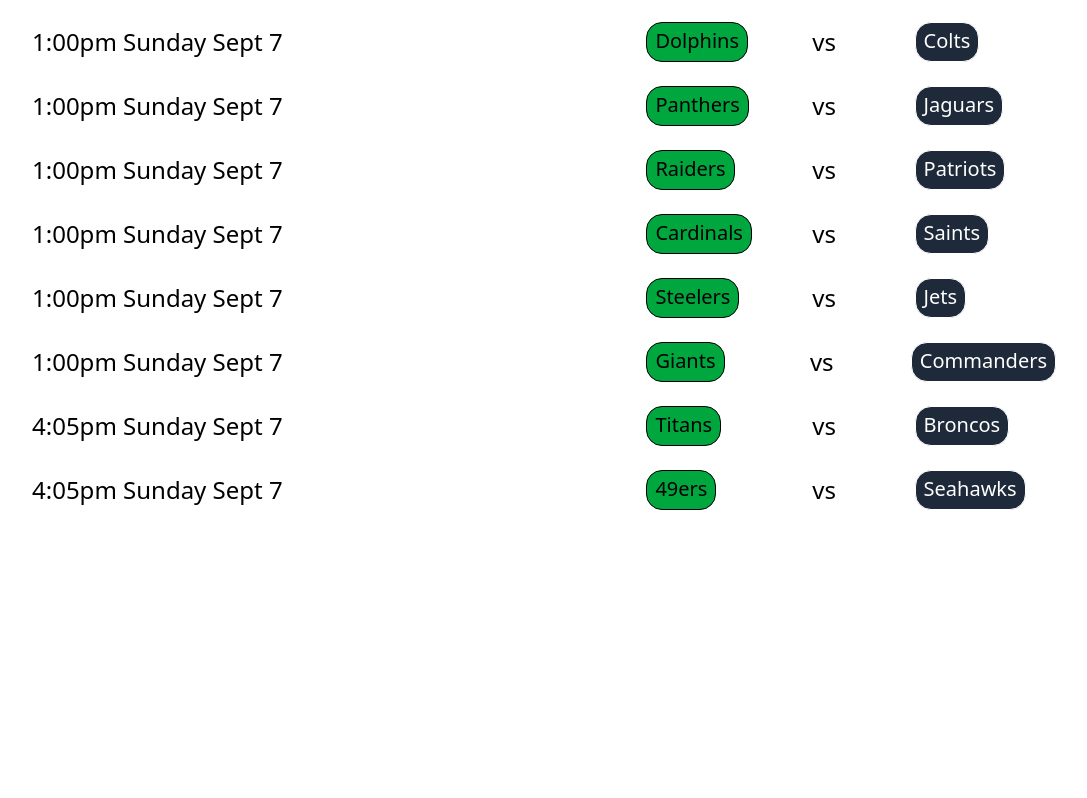
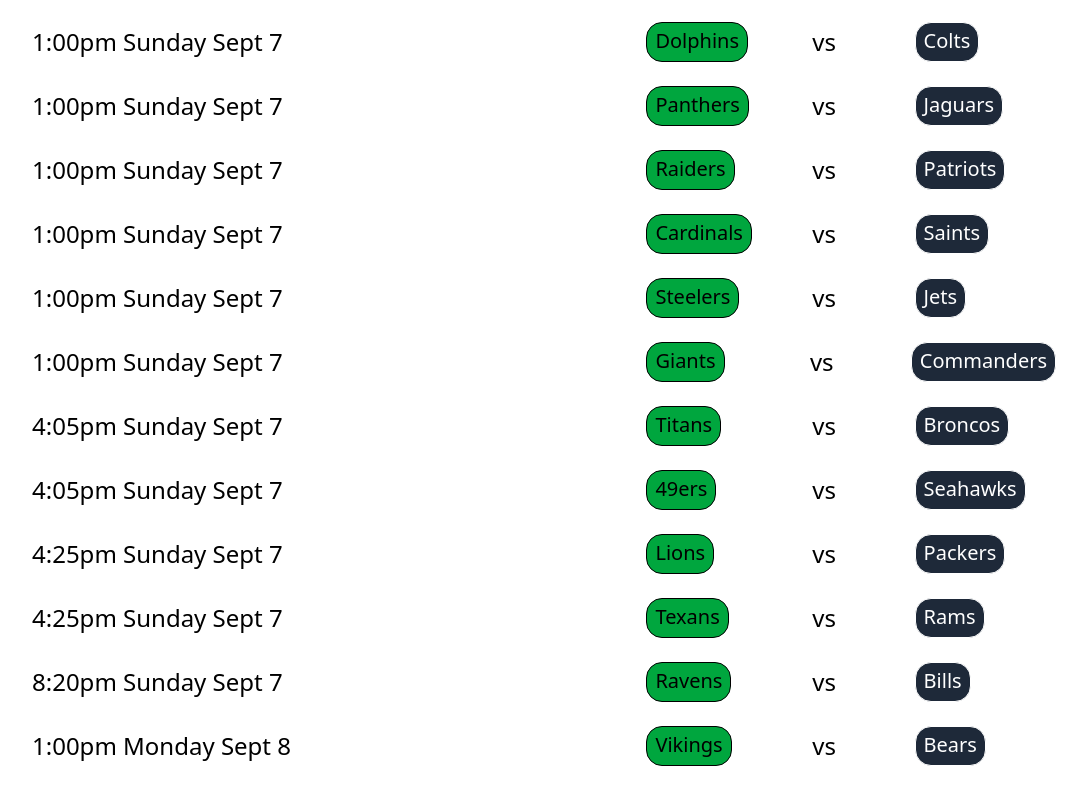
Before and after one commit to williamscodebox/ffApp, a React (Vite) app in the folder frontend/: page /overview in a window 1280 px wide. Shown: the part 394-1192 px from the top of the page, without its empty margins (48-1135 px from the left). Before the commit the page ends 916 px from the top, so only its background shows below. Built offline with nearby package versions, Linux system fonts and the light colour scheme; sample sign-in values are in the browser's storage.

Commit message:
updated data

```diff
--- a/frontend/data/data.js
+++ b/frontend/data/data.js
@@ -144,4 +144,28 @@
     TeamsPlaying: [teams[30], teams[31]],
     time: "4:05pm",
   },
+  {
+    date: week[0][0] + " " + week[0][4],
+    dayOf: day[3],
+    TeamsPlaying: [teams[21], teams[22]],
+    time: "4:25pm",
+  },
+  {
+    date: week[0][0] + " " + week[0][4],
+    dayOf: day[3],
+    TeamsPlaying: [teams[8], teams[29]],
+    time: "4:25pm",
+  },
+  {
+    date: week[0][0] + " " + week[0][4],
+    dayOf: day[3],
+    TeamsPlaying: [teams[4], teams[0]],
+    time: "8:20pm",
+  },
+  {
+    date: week[0][0] + " " + week[0][5],
+    dayOf: day[4],
+    TeamsPlaying: [teams[23], teams[20]],
+    time: "1:00pm",
+  },
 ];
--- a/frontend/src/pages/Auth/Overview.jsx
+++ b/frontend/src/pages/Auth/Overview.jsx
@@ -3,7 +3,7 @@
 
 const Overview = () => {
   return (
-    <div className="mt-20">
+    <div className="mt-20 mb-5">
       <p className="text-3xl ml-20">
         Games for the week of {week[0][0] + " " + week[0][1]} -{" "}
         {week[0][0] + " " + week[0][7]}
```
